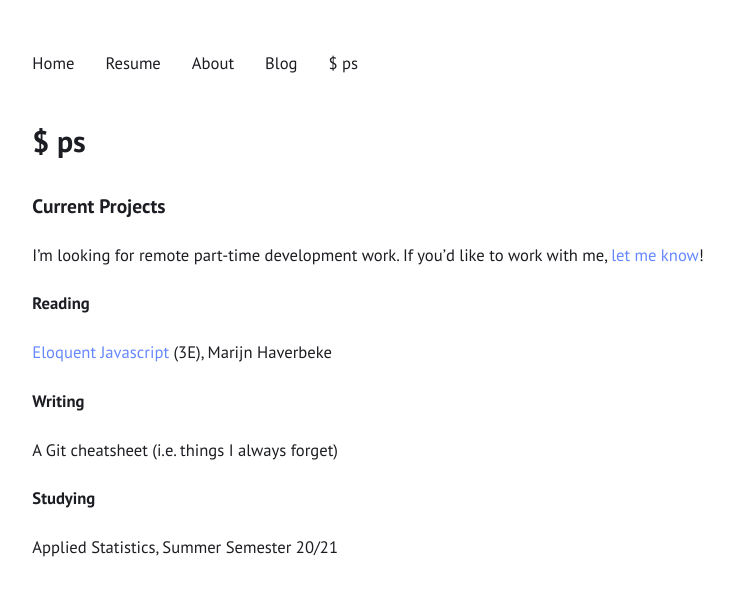
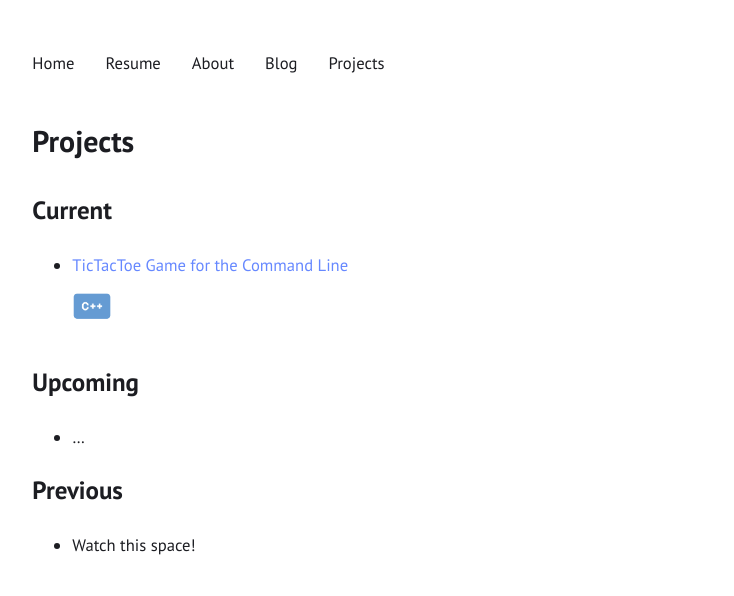
Before and after one commit to tessapower/tessapower.github.io, a Jekyll site: the page built from src/projects.md, in a window 1280 px wide. Shown: the top 596 px of the page, without its empty margins (271-1005 px from the left). Built offline with Jekyll 4.4.1, drawn with Linux system fonts in a browser that asks for light colours.

Commit message:
Add separate page for projects

```diff
--- a/src/projects.md
+++ b/src/projects.md
@@ -1,20 +1,15 @@
 ---
 layout: page
-title: $ ps
+title: Projects
 ---
-### Current Projects
+## Current
 
-I'm looking for remote part-time development work.
-If you'd like to work with me, [let me know](mailto:tessa@tessapower.co)!
+- [TicTacToe Game for the Command Line](https://github.com/tessapower/tictactoe)<br><img alt="The programming language used for this project is C++" src="/assets/tags/cpp.png" width=40/>
 
-#### Reading
+## Upcoming
 
-[Eloquent Javascript](https://eloquentjavascript.net/) (3E), Marijn Haverbeke
+- ...
 
-#### Writing
+## Previous
 
-A Git cheatsheet (i.e. things I always forget)
-
-#### Studying
-
-Applied Statistics, Summer Semester 20/21
+- Watch this space!
```
